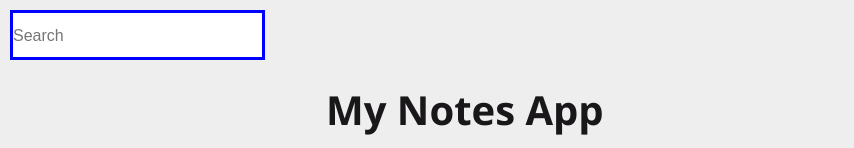
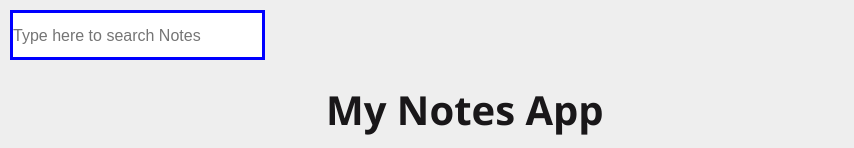
Before and after one commit to puspesh1417/Notes-App, a plain HTML site: page index.html in a window 1280 px wide. Shown: the top 148 px of the page, without its empty margins (0-854 px from the left). Drawn offline with nearby package versions, Linux system fonts and the light colour scheme.

Commit message:
Update index.html

```diff
--- a/index.html
+++ b/index.html
@@ -15,7 +15,7 @@
 
 
 
-    <input class="form-control mr-sm-2" id="searchTxt" type="search" placeholder="Search" aria-label="Search">
+    <input class="form-control mr-sm-2" id="searchTxt" type="search" placeholder="Type here to search Notes" aria-label="Search">
 
 
 
```
